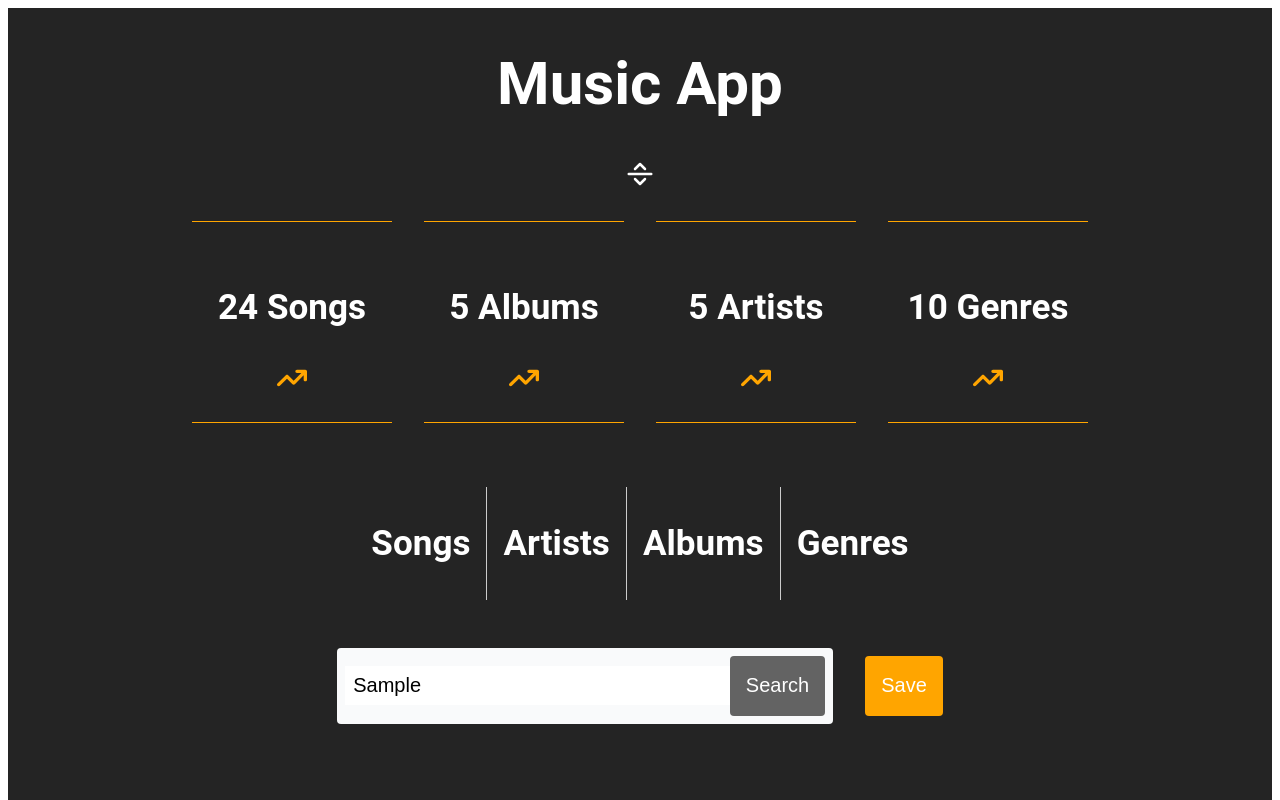
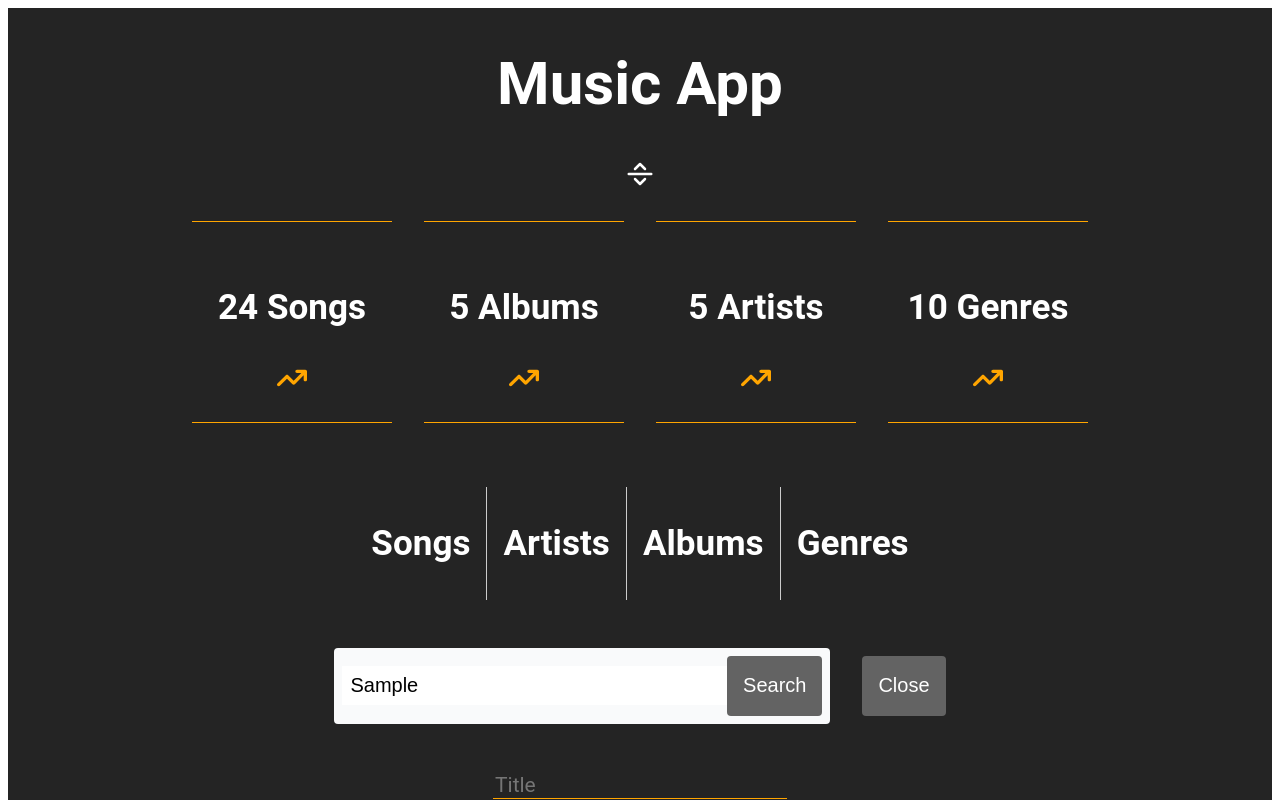
Before and after one commit to Reid-T-W/AddisSoftwareFullstackTest, a React (Vite) app in the folder music-app-frontend/: page / in a window 1280 px wide. Both pictures are taken after typing "Sample" into the empty fields and a click on the button "Add Song". Shown: the top 800 px of the page. Built offline with nearby package versions, Linux system fonts and the light colour scheme.

Commit message:
enhancement: restructured add song

```diff
--- a/music-app-frontend/src/pages/Songs/AddSong.tsx
+++ b/music-app-frontend/src/pages/Songs/AddSong.tsx
@@ -18,13 +18,18 @@ const InputDisplayStyled = emotionStyled.input`
     margin: 2rem;
 `
 
-const Container = emotionStyled.div`
+// const Container = emotionStyled.div`
+//   display: flex;
+//   flex-direction: column;
+//   max-width: 50%;
+//   justify-content: center;
+//   margin-top: 2rem;
+//   margin-bottom: 1rem;
+// `;
+
+const FormStyled = emotionStyled.form`
   display: flex;
-  flex-direction: row;
-  max-width: 50%;
-  justify-content: center;
-  margin-top: 2rem;
-  margin-bottom: 1rem;
+  flex-direction: column;
 `;
 
 
@@ -47,7 +52,7 @@ const AddSong:React.FC<AddSongProps> = ({setSong}) => {
         artist: '',
         album: '',
         genre: '',
-        };
+    };
 
     const validationSchema = Yup.object({
         song: Yup.string().max(50).required('Song Title is required'),
@@ -79,8 +84,8 @@ const AddSong:React.FC<AddSongProps> = ({setSong}) => {
 
   return (
     <>
-        <Container>
-            <form onSubmit={formik.handleSubmit}>
+        {/* <Container> */}
+            <FormStyled onSubmit={formik.handleSubmit}>
                 {/* Song Title Input */}
                 <InputDisplayStyled
                     name='song'
@@ -153,8 +158,8 @@ const AddSong:React.FC<AddSongProps> = ({setSong}) => {
                 <ButtonStyled color="orange">
                     Save
                 </ButtonStyled>
-            </form>
-        </Container>
+            </FormStyled>
+        {/* </Container> */}
     </>
   )
 }
--- a/music-app-frontend/src/pages/Songs/SongsView.tsx
+++ b/music-app-frontend/src/pages/Songs/SongsView.tsx
@@ -47,9 +47,9 @@ const SongsView = () => {
         <Search placeholder={"Search songs by name, artist, album, or genre"}/>
         <ButtonStyled
           onClick={handleClick}
-          color={addSong? 'orange' : '#636363'}
+          color={'#636363'}
         >
-          {addSong? 'Save' : 'Add Song'}
+          {addSong? 'Close' : 'Add Song'}
         </ButtonStyled>
       </RowContainer>
       {addSong && <AddSong setSong={setSong}/>}
```
